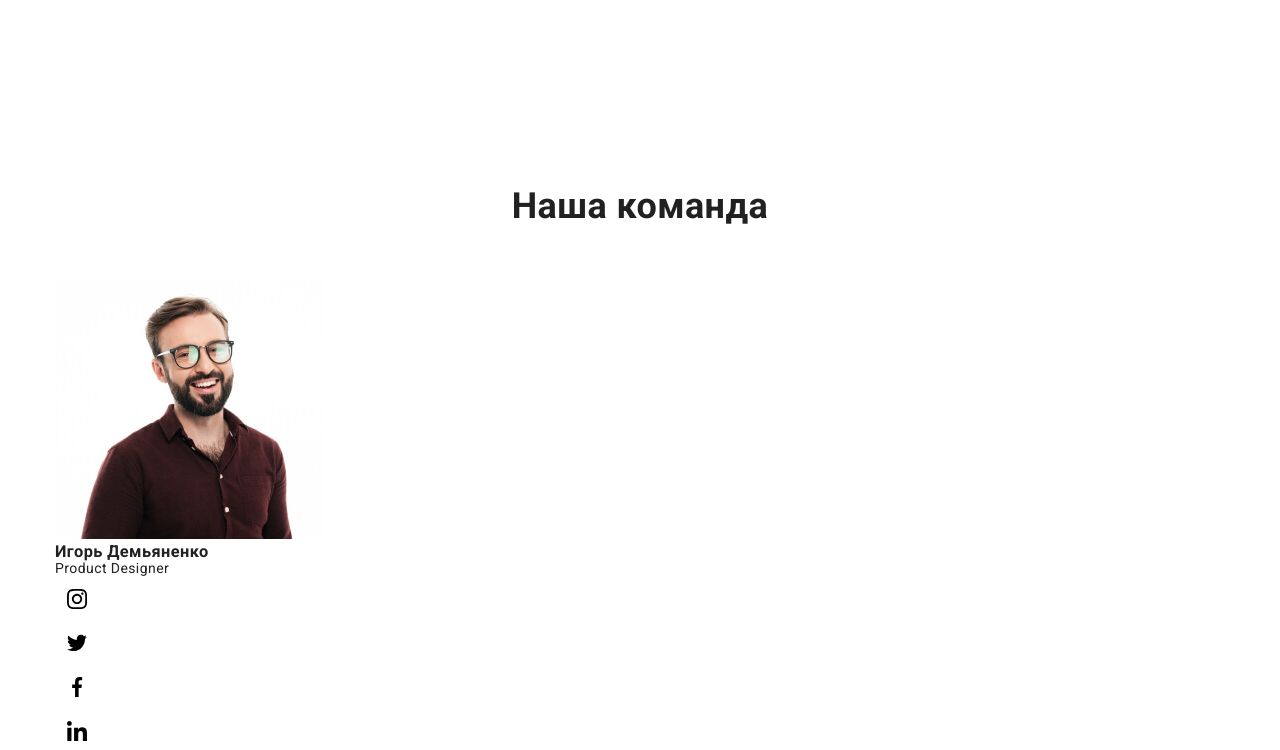
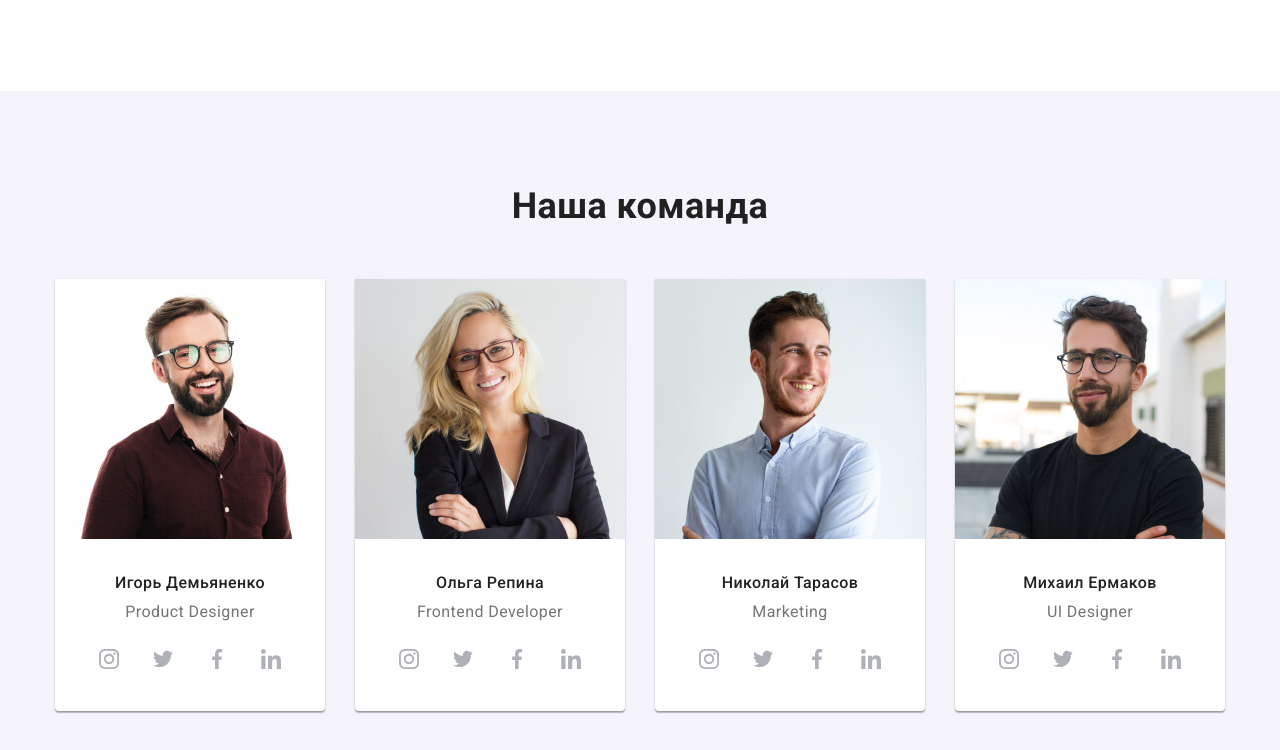
Before and after one commit to linafv/goit-markup-hw-07, a plain HTML site: page index.html in a window 1280 px wide. Shown: the part 1605-2355 px from the top of the page. Drawn offline with nearby package versions, Linux system fonts and the light colour scheme; files that its build step writes are made by us from their sources.

Commit message:
ref: generate the main.min.css with the team section components

```diff
--- /dev/null
+++ b/sass/components/team.scss
@@ -0,0 +1,66 @@
+.team {
+  background: var(--light-bg);
+  // .team__list
+
+  &__list {
+    margin: 0 -15px;
+    display: flex;
+    flex-direction: row;
+    justify-content: space-between;
+  }
+
+  // .team__item
+
+  &__item {
+    padding: 0 15px;
+  }
+
+  // .team__img
+
+  &__img {
+    flex: 0 0 270px;
+  }
+
+  // .team__content
+
+  &__content {
+    padding: 30px 0;
+    text-align: center;
+    line-height: 1.2;
+  }
+
+  // .team__title
+
+  &__title {
+    margin-bottom: 10px;
+    font-size: 16px;
+    font-weight: 500;
+  }
+
+  // .team__post
+
+  &__post {
+    font-size: 16px;
+    color: var(--sub-text-color);
+  }
+
+  // .team__social-list
+
+  &__social-list {
+    margin: 16px 32px 0 32px;
+    display: flex;
+    justify-content: center;
+  }
+
+  // .team__social-link
+
+  &__social-link {
+    fill: var(--icon-color);
+  }
+}
+.border {
+  background: #ffffff;
+  box-shadow: 0px 1px 3px rgba(0, 0, 0, 0.12), 0px 1px 1px rgba(0, 0, 0, 0.14),
+    0px 2px 1px rgba(0, 0, 0, 0.2);
+  border-radius: 0px 0px 4px 4px;
+}
--- a/sass/main.scss
+++ b/sass/main.scss
@@ -6,6 +6,7 @@
 @import './components/hero.scss';
 @import './components/advantage.scss';
 @import './components/about.scss';
+@import './components/team.scss';
 @import './components/portfolio.scss';
 
 *,
```
Also changed, not shown: css/main.min.css.
